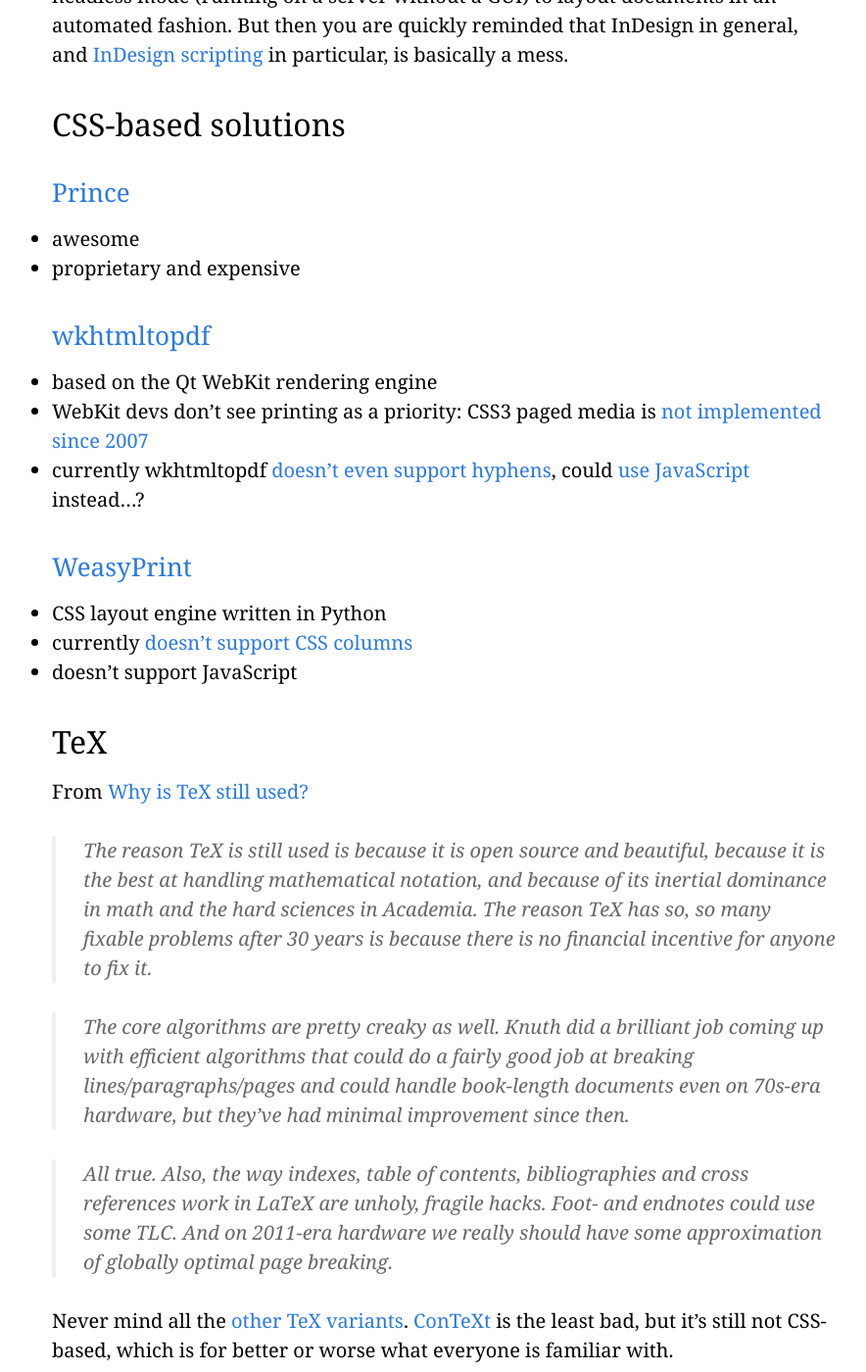
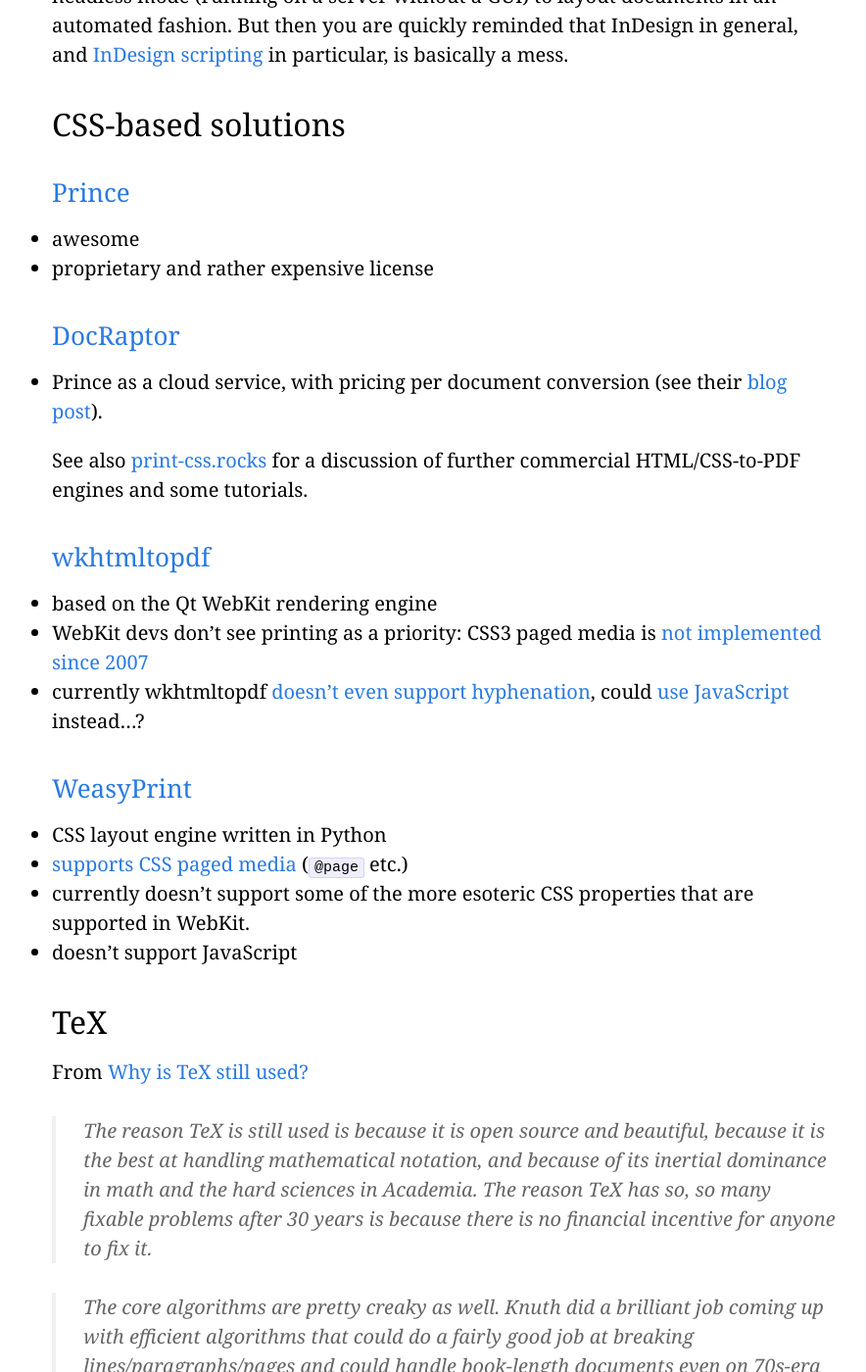
Before and after one commit to mb21/blog, a Jekyll site: the page built from _posts/2016-08-13-The-sad-state-of-automated-layouting-solutions.md, in a window 1280 px wide and 1400 px high, scrolled down 637 px. Shown: the whole window at 98% size, without its empty margins (187-1071 px from the left). Built offline with Jekyll 4.4.1, drawn with Linux system fonts in a browser that asks for light colours; some of the changed text lies outside the part shown.

Commit message:
update 2016-08-13-The-sad-state-of-automated-layouting-solutions.md

```diff
--- a/_posts/2016-08-13-The-sad-state-of-automated-layouting-solutions.md
+++ b/_posts/2016-08-13-The-sad-state-of-automated-layouting-solutions.md
@@ -19,16 +19,22 @@
 
 ### [Prince](http://www.princexml.com)
 - awesome
-- proprietary and expensive
+- proprietary and rather expensive license
+
+### [DocRaptor](https://docraptor.com)
+- Prince as a cloud service, with pricing per document conversion (see their [blog post](https://docraptor.com/blog/docraptor-vs-princexml/)).
+
+See also [print-css.rocks](https://www.print-css.rocks/) for a discussion of further commercial HTML/CSS-to-PDF engines and some tutorials.
 
 ### [wkhtmltopdf](http://wkhtmltopdf.org/)
 - based on the Qt WebKit rendering engine
 - WebKit devs don’t see printing as a priority: CSS3 paged media is [not implemented since 2007](https://bugs.webkit.org/show_bug.cgi?id=15548)
-- currently wkhtmltopdf [doesn’t even support hyphens](https://github.com/wkhtmltopdf/wkhtmltopdf/issues/1730), could [use JavaScript](https://github.com/mnater/Hyphenator) instead…?
+- currently wkhtmltopdf [doesn’t even support hyphenation](https://github.com/wkhtmltopdf/wkhtmltopdf/issues/1730), could [use JavaScript](https://github.com/mnater/Hyphenator) instead…?
 
 ### [WeasyPrint](http://weasyprint.org)
 - CSS layout engine written in Python
-- currently [doesn’t support CSS columns](https://github.com/Kozea/WeasyPrint/issues/60)
+- [supports CSS paged media](http://weasyprint.readthedocs.io/en/latest/features.html) (`@page` etc.)
+- currently doesn’t support some of the more esoteric CSS properties that are supported in WebKit.
 - doesn’t support JavaScript
 
 
@@ -43,3 +49,6 @@
 > All true. Also, the way indexes, table of contents, bibliographies and cross references work in LaTeX are unholy, fragile hacks. Foot- and endnotes could use some TLC. And on 2011-era hardware we really should have some approximation of globally optimal page breaking.
 
 Never mind all the [other TeX variants](https://www.sharelatex.com/blog/2012/12/01/the-tex-family-tree-latex-pdftex-xelatex-luatex-context.html). [ConTeXt](http://wiki.contextgarden.net) is the least bad, but it’s still not CSS-based, which is for better or worse what everyone is familiar with.
+
+
+_P.S. This post received minor updates on September 10th, 2017._
```
